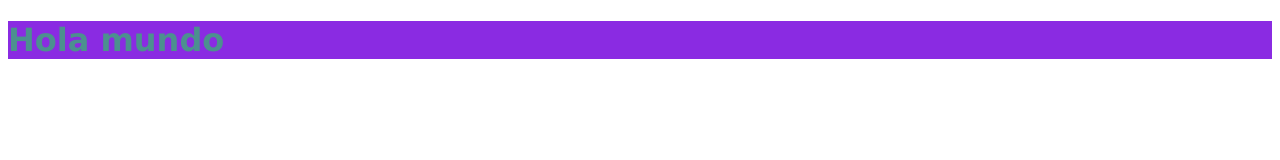
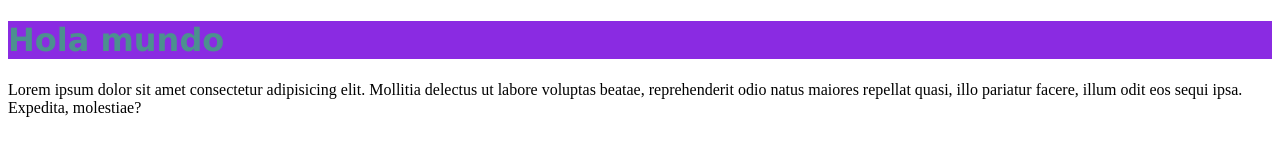
Before and after one commit to AaronVelasco93/ArenasReyesCarlosUlises, a plain HTML site: page index.html in a window 1280 px wide. Drawn offline with Linux system fonts and the light colour scheme.

Commit message:
cambio desde mi pc aaron

```diff
--- a/index.html
+++ b/index.html
@@ -16,5 +16,8 @@
 <body>
 
     <h1>Hola mundo</h1>
+    <section>
+        <p>Lorem ipsum dolor sit amet consectetur adipisicing elit. Mollitia delectus ut labore voluptas beatae, reprehenderit odio natus maiores repellat quasi, illo pariatur facere, illum odit eos sequi ipsa. Expedita, molestiae?</p>
+    </section>
 </body>
 </html>
```
